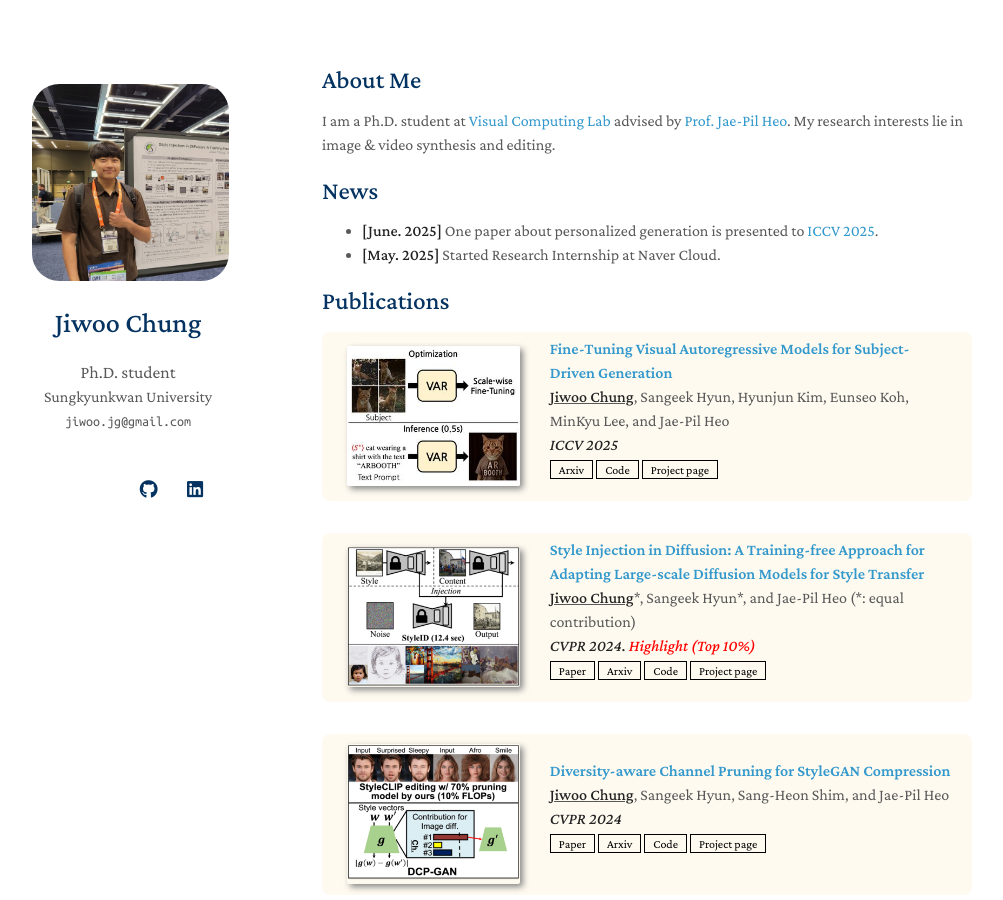
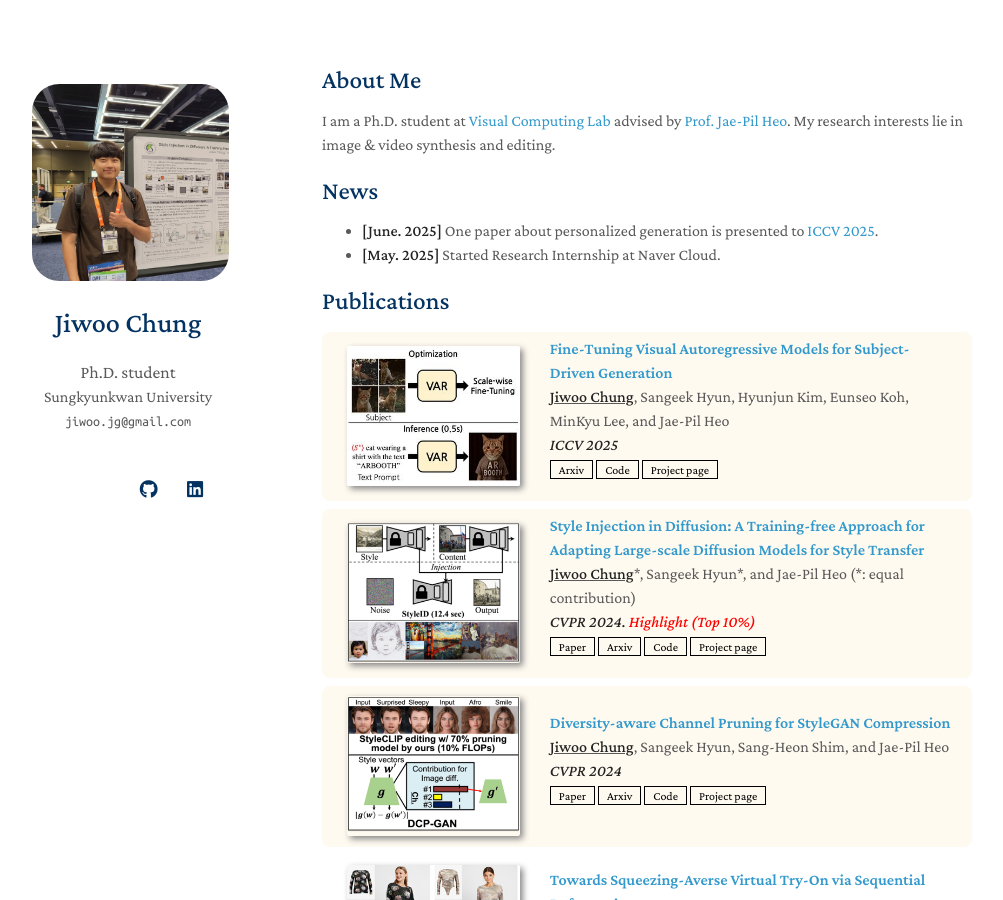
Before and after one commit to jiwoogit/jiwoogit.github.io, a Jekyll site: the page built from index.md, in a window 1280 px wide and 900 px high. Shown: the whole window, without its empty margins (148-1151 px from the left). Built offline with Jekyll 4.4.1, drawn with Linux system fonts in a browser that asks for light colours; nearby versions of some CDN libraries; a style sheet for code colours, icons or effects is not loaded; our own code applies the rules of GitHub Pages for plain Markdown files.

Commit message:
Update personal page

```diff
--- a/_includes/publications.md
+++ b/_includes/publications.md
@@ -23,7 +23,6 @@
 </div>
 </li>
 
-<br>
 
 <li style="background-color: rgba(255,165,0,0.06); border-radius: 8px; padding: 5px 5px 20px 5px;">
 <div class="pub-row">
@@ -46,8 +45,6 @@
   </div>
 </div>
 </li>
-
-<br>
 
 <li style="background-color: rgba(255,165,0,0.06); border-radius: 8px; padding: 5px 5px 20px 5px;">
 <div class="pub-row">
@@ -72,9 +69,7 @@
 </div>
 </li>
 
-<br>
-
-<li>
+<li style="padding: 5px 5px 20px 5px;">
 <div class="pub-row">
   <div class="col-sm-3 abbr" style="position: relative;padding-right: 15px;padding-left: 15px;">
     <img src="assets/img/sdviton_thumb_resize.png" class="teaser img-fluid z-depth-1">
@@ -93,9 +88,7 @@
 </div>
 </li>
 
-<br>
-
-<li>
+<li style="padding: 5px 5px 20px 5px;">
 <div class="pub-row">
   <div class="col-sm-3 abbr" style="position: relative;padding-right: 15px;padding-left: 15px;">
     <img src="assets/img/TIP_2023.png" class="teaser img-fluid z-depth-1">
@@ -115,8 +108,6 @@
 </div>
 </li>
 
-<br>
-
 
 </ol>
 </div>
--- a/assets/css/publications.css
+++ b/assets/css/publications.css
@@ -65,9 +65,9 @@ blockquote { background: var(--global-bg-color); border-left: 2px solid var(--gl
 
 .publications ol.bibliography { list-style: none; padding: 0; margin-top: 0; }
 
-.publications ol.bibliography li { min-height: 120px; margin-bottom: 0.5rem; }
+.publications ol.bibliography li { min-height: 120px; margin-bottom: 0.25rem; }
 
-.publications ol.bibliography li .abbr { height: 9rem; margin-bottom: 0.5rem; }
+.publications ol.bibliography li .abbr { height: 9rem; margin-bottom: 0.25rem; }
 
 .publications ol.bibliography li .abbr abbr { display: inline-block; background-color: var(--global-theme-color); padding-left: 1rem; padding-right: 1rem; position: absolute; top: 8px; left: 16px; }
 
```
